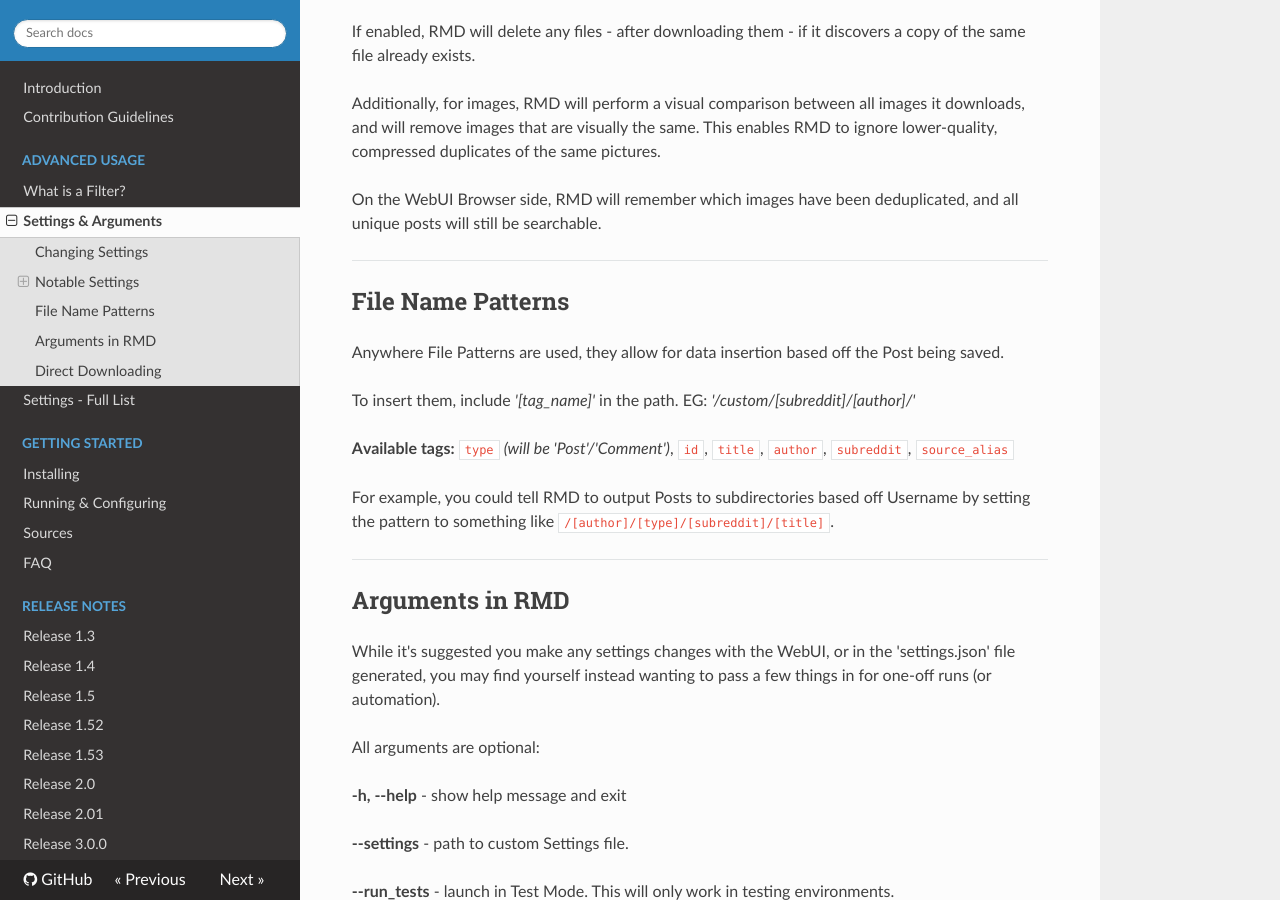
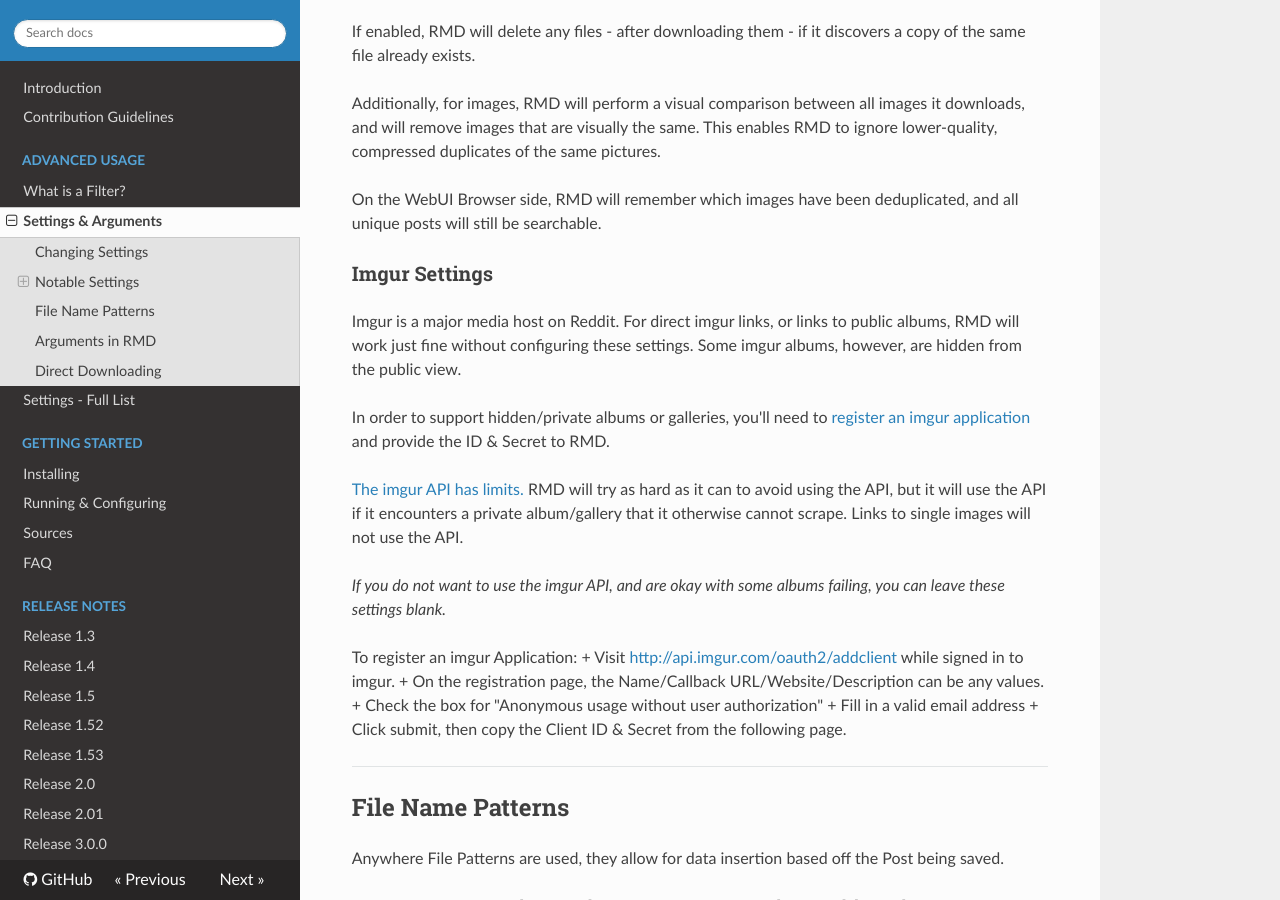
Before and after one commit to shadowmoose/RedditDownloader, an MkDocs documentation site: the page built from docs/Advanced_Usage/Settings.md, in a window 1280 px wide and 900 px high, scrolled down 1299 px. Built offline with MkDocs 1.6.1, drawn with Linux system fonts in a browser that asks for light colours; nearby versions of some CDN libraries; some of the changed text lies outside the part shown.

Commit message:
Updated documentation.

```diff
--- a/docs/Advanced_Usage/Settings.md
+++ b/docs/Advanced_Usage/Settings.md
@@ -19,7 +19,7 @@
 *There are a few settings that many people will specifically want to change, so they are documented here.*
 
 ### Auth
-This is automatically set in the WebUI, by requesting authorization from Reddit.
+This is set using the WebUI, by requesting authorization from Reddit.
 
 ### Interface
 The settings in this group all control how RMD handles displaying itself.
@@ -44,6 +44,28 @@
 and will remove images that are visually the same. This enables RMD to ignore lower-quality, compressed duplicates of the same pictures.
 
 On the WebUI Browser side, RMD will remember which images have been deduplicated, and all unique posts will still be searchable.
+
+### Imgur Settings
+Imgur is a major media host on Reddit.
+For direct imgur links, or links to public albums, RMD will work just fine without configuring these settings.
+Some imgur albums, however, are hidden from the public view.
+
+In order to support hidden/private albums or galleries,
+you'll need to [register an imgur application](http://api.imgur.com/oauth2/addclient) and provide the ID & Secret to RMD.
+
+[The imgur API has limits.](https://api.imgur.com/#limits)
+RMD will try as hard as it can to avoid using the API,
+but it will use the API if it encounters a private album/gallery that it otherwise cannot scrape.
+Links to single images will not use the API.
+
+*If you do not want to use the imgur API, and are okay with some albums failing, you can leave these settings blank.*
+
+To register an imgur Application:
++ Visit [http://api.imgur.com/oauth2/addclient](http://api.imgur.com/oauth2/addclient) while signed in to imgur.
++ On the registration page, the Name/Callback URL/Website/Description can be any values.
++ Check the box for "Anonymous usage without user authorization"
++ Fill in a valid email address
++ Click submit, then copy the Client ID & Secret from the following page.
 
 ---
 
```
Also changed, not shown: 1 other file.
